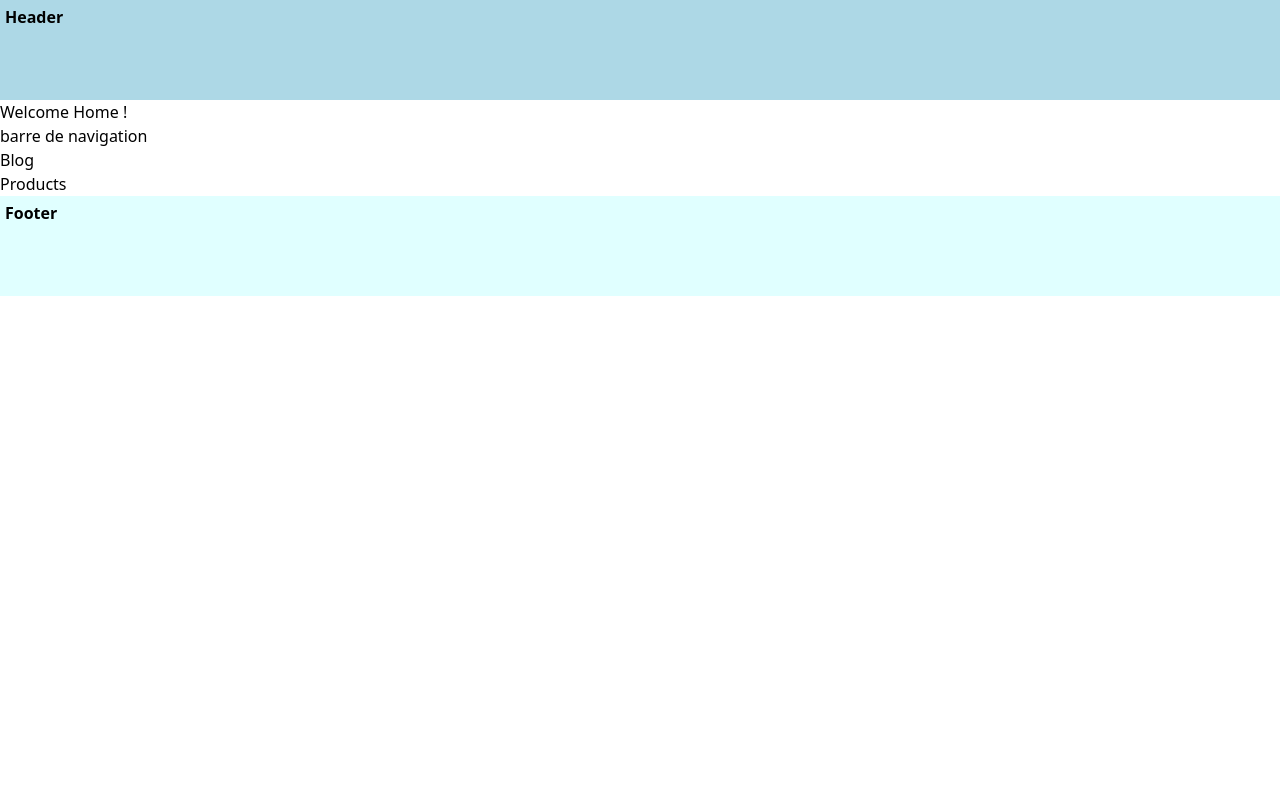
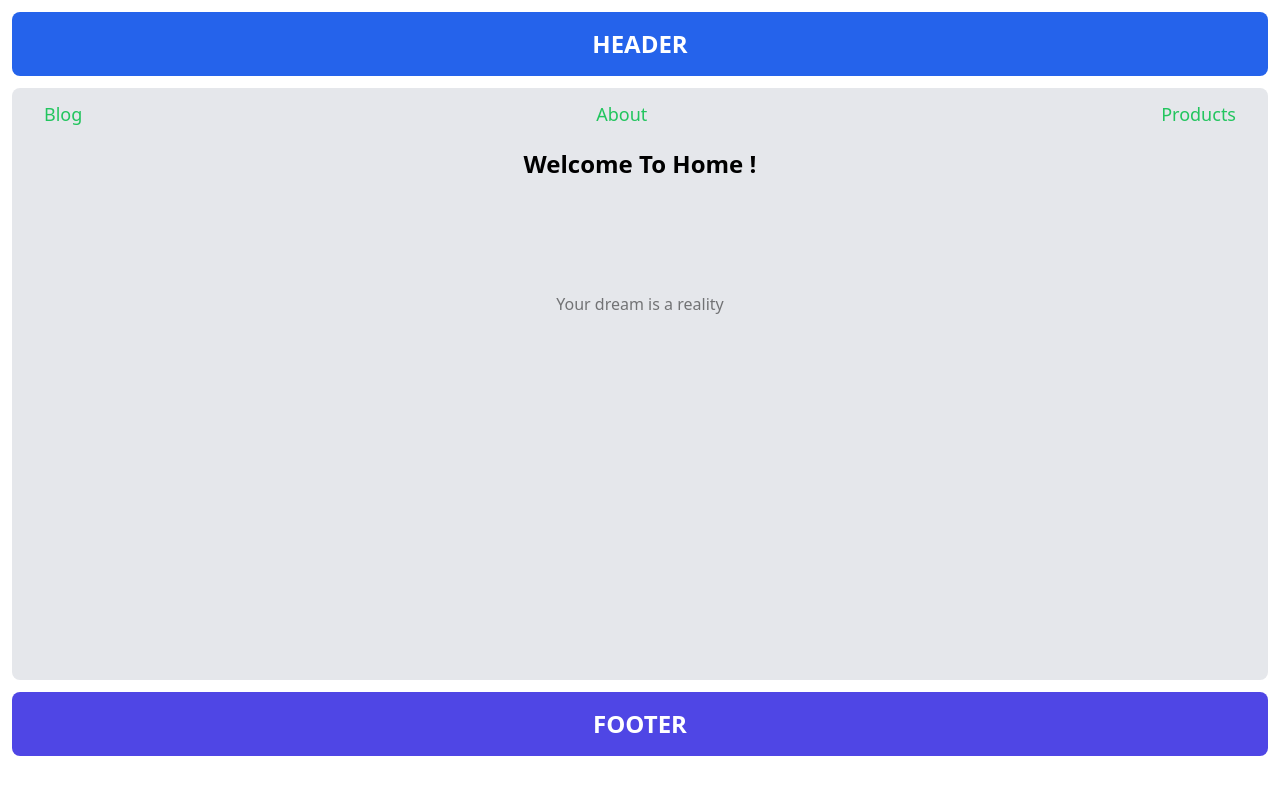
Before and after one commit to nmeedg/apprentissage_de_nextJS_avec_typescript, a Next.js app: page / in a window 1280 px wide. Shown: the top 794 px of the page. Built offline with nearby package versions, Linux system fonts and the light colour scheme.

Commit message:
link navigation and redesign

```diff
--- a/src/app/(auth)/(with-layout)/layout.jsx
+++ b/src/app/(auth)/(with-layout)/layout.jsx
@@ -1,11 +1,7 @@
 export default function AuthLayout({children}) {
   return (
     <div>
-      <h1 style={{
-        color:"blue",
-        textDecoration:"underline",
-        textAlign:"center"
-      }}>Auth Layout</h1>
+      <h1 className=" font-bold text-xl uppercase">Authentification</h1>
       {children}
     </div>
   );
--- a/src/app/(auth)/layout.tsx
+++ b/src/app/(auth)/layout.tsx
@@ -18,11 +18,11 @@ export default function AllAuthLayout({
   return (
     <div>
       <nav>
-        <ul>
+        <ul className=" flex justify-between mx-3 my-2 p-2">
           {navLinks.map((link, index) => {
             return (
               <li key={index}>
-                <Link href={link.href} style={pathname.startsWith(link.href) ? {color:"greenyellow",fontWeight:"bold"}:{}}>{link.name}</Link>
+                <Link href={link.href} className={pathname.startsWith(link.href) ? " text-green-600 font-bold underline text-lg":" text-blue-400"}>{link.name}</Link>
               </li>
             );
           })}
--- a/src/app/layout.tsx
+++ b/src/app/layout.tsx
@@ -1,11 +1,11 @@
 import { Metadata } from "next";
-import "./global.css"
+import "./global.css";
 
-export const metadata:Metadata = {
+export const metadata: Metadata = {
   title: {
-    default:"Next.js - Dev&IT",
-    absolute:"",
-    template:"%s | Dev&IT"
+    default: "Next.js - Dev&IT",
+    absolute: "",
+    template: "%s | Dev&IT",
   },
   description: "Generated by Next.js",
 };
@@ -18,30 +18,14 @@ export default function RootLayout({
   return (
     <html lang="fr">
       <body>
-        <header>
-          <p
-            style={{
-              backgroundColor: "lightblue",
-              fontWeight: "bold",
-              height:"100px",
-              padding:"5px"
-            }}
-          >
-            Header
-          </p>
+        <header className=" text-center my-3 mx-3 p-4 bg-blue-600 uppercase rounded-lg hover:bg-blue-800 text-white">
+          <h2 className=" font-bold text-2xl">Header</h2>
         </header>
+        <div className=" h-[74vh]">
         {children}
-        <footer>
-          <p
-            style={{
-              backgroundColor: "lightcyan",
-              fontWeight: "bold",
-              height:"100px",
-              padding:"5px"
-            }}
-          >
-            Footer
-          </p>
+        </div>
+        <footer className=" text-center my-3 mx-3 p-4 bg-indigo-600 rounded-lg uppercase hover:bg-indigo-800 text-white">
+          <h2 className=" font-bold text-2xl">Footer</h2>
         </footer>
       </body>
     </html>
--- a/src/app/not-found.tsx
+++ b/src/app/not-found.tsx
@@ -1,8 +1,9 @@
 export default function NotFound() {
   return (
-    <div>
-        <h1>Page not found</h1>
-        <h2>404 | The server can not find this page </h2>
+    <div className=" flex justify-center flex-col items-center w-full h-[74vh]">
+        <h1 className=" font-bold text-4xl uppercase py-3 my-2 text-red-500">404 | Page not found</h1>
+        <h2 className=" text-center font-semibold opacity-60">The server can not find this page </h2>
+
     </div>
   )
 }
--- a/src/app/page.tsx
+++ b/src/app/page.tsx
@@ -1,16 +1,23 @@
-import Link from "next/link"
+import Link from "next/link";
 
 export default function Home() {
   return (
-    <div>
-     <h1>Welcome Home !</h1>
-     <nav>
-      barre de navigation
-      <ul>
-        <li><Link href="/blog">Blog</Link></li>
-        <li><Link href="/products">Products</Link></li>
-      </ul>
-     </nav>
+    <div className="my-2 bg-gray-200 p-2 h-full rounded-lg mx-3">
+      <nav className="mx-4">
+        <ul className=" flex justify-between items-center">
+          <li className=" text-green-500 text-lg font-medium duration-100 hover:border hover:border-indigo-500 px-2 py-1 hover:rounded-md hover:text-blue-700">
+            <Link href="/blog">Blog</Link>
+          </li>
+          <li className=" text-green-500 text-lg font-medium duration-100 hover:border hover:border-indigo-500 px-2 py-1 hover:rounded-md hover:text-blue-700">
+            <Link href="/about">About</Link>
+          </li>
+          <li className=" text-green-500 text-lg font-medium duration-100 hover:border hover:border-indigo-500 px-2 py-1 hover:rounded-md hover:text-blue-700">
+            <Link href="/products">Products</Link>
+          </li>
+        </ul>
+      </nav>
+      <h1 className=" font-bold text-center mt-4 text-2xl">Welcome To Home !</h1>
+  <h4 className=" mt-28 font-medium opacity-50 text-center">Your dream is a reality</h4>
     </div>
-  )
+  );
 }
```
